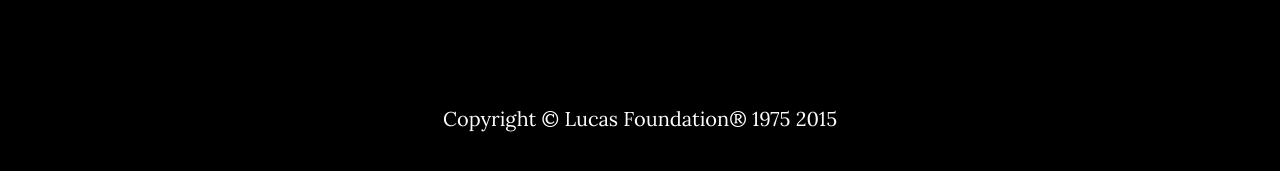
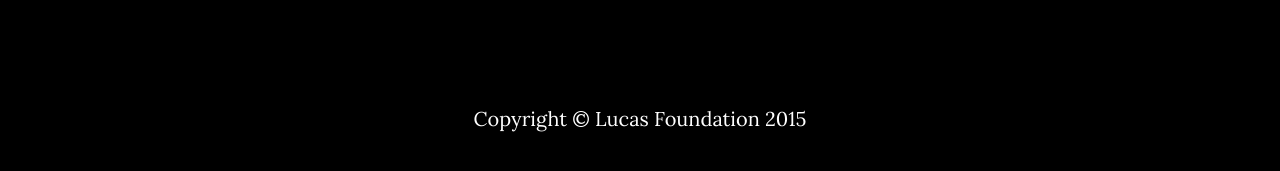
Before and after one commit to lucasfoundation/lucasfoundation.github.io, a Jekyll site: the page built from index.html, in a window 1280 px wide and 900 px high, scrolled down 2461 px. Shown: the part 715-886 px from the top of the window. Built offline with Jekyll 4.4.1, drawn with Linux system fonts in a browser that asks for light colours.

Commit message:
Update _config.yml

```diff
--- a/_config.yml
+++ b/_config.yml
@@ -11,7 +11,7 @@
   links: '#219ab3'
 
 # Footer settings
-footer: Lucas Foundation® 1975
+footer: Lucas Foundation
 
 # Social networks usernames (many more available: google-plus, flickr, dribbble, pinterest, instagram, tumblr, linkedin, etc.)
 #social:
```
